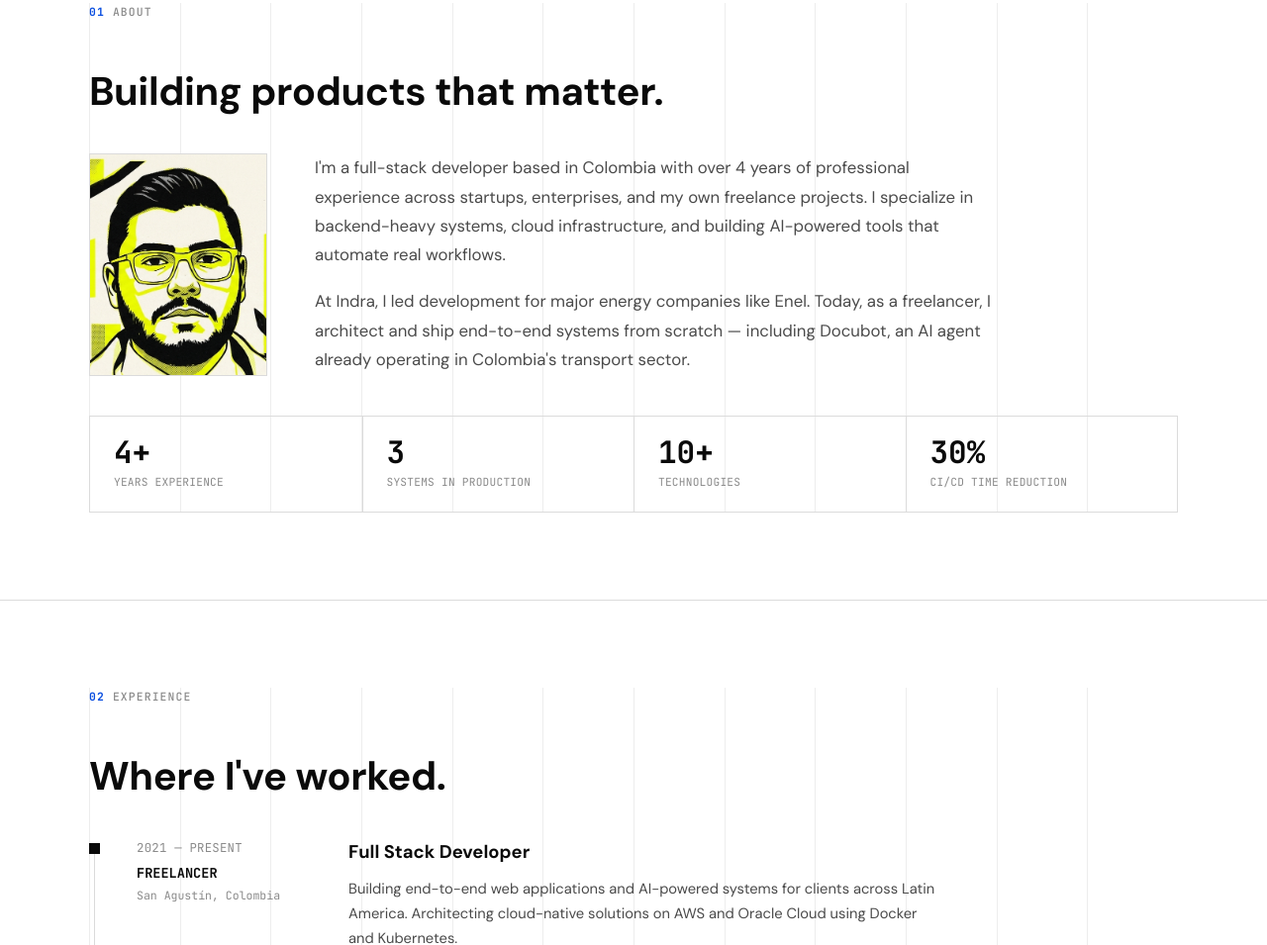
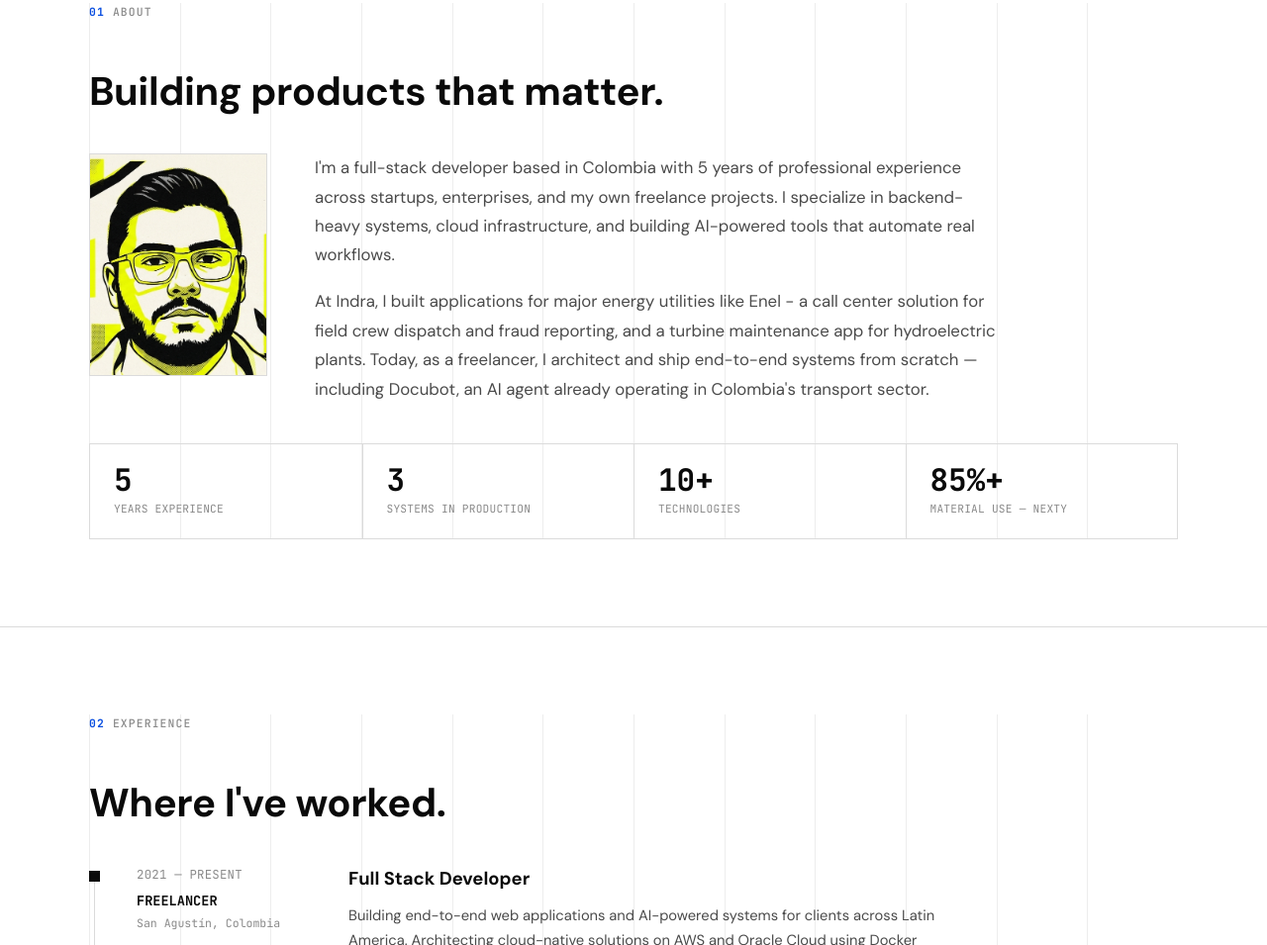
Before and after one commit to Brando1998/portafolio, a plain HTML site: page index.html in a window 1280 px wide. Shown: the part 886-1841 px from the top of the page at 99% size. Drawn offline with Linux system fonts and the light colour scheme.

Commit message:
fix: corregir afirmaciones de la seccion Acerca de
"At Indra, I led development" / "lideré el desarrollo" contradecia la propia
linea de tiempo 70 lineas mas abajo, que ya dice "Semi Senior Developer" y
"Contributed to backend and frontend architecture". La misma pagina hacia dos
afirmaciones distintas de seniority sobre el mismo empleo.

"over 4 years" / "más de 4 años" y el contador "4+": son 5 anos.

El contador "30% CI/CD time reduction" no tiene respaldo en ninguna parte: ni
en un proyecto, ni en la linea de tiempo, ni en el CV, donde se retiro
explicitamente por no poder verificarlo. Se reemplaza por 85%+ de
aprovechamiento de material en Nexty, que esta en la tarjeta del proyecto y
tiene demo publica en nexty.my.

```diff
--- a/index.html
+++ b/index.html
@@ -93,14 +93,14 @@
         <img src="assets/images/me/me-brutalist.png" alt="Brando Díaz"/>
       </div>
       <div class="about-text">
-        <p class="en">I'm a full-stack developer based in Colombia with over 4 years of professional experience across startups, enterprises, and my own freelance projects. I specialize in backend-heavy systems, cloud infrastructure, and building AI-powered tools that automate real workflows.</p>
-        <p class="es">Soy un desarrollador full-stack basado en Colombia con más de 4 años de experiencia profesional en startups, empresas y proyectos freelance propios. Me especializo en sistemas backend complejos, infraestructura cloud y herramientas con IA que automatizan flujos de trabajo reales.</p>
-        <p class="en">At Indra, I led development for major energy companies like Enel. Today, as a freelancer, I architect and ship end-to-end systems from scratch — including Docubot, an AI agent already operating in Colombia's transport sector.</p>
-        <p class="es">En Indra, lideré el desarrollo para grandes empresas como Enel. Hoy, como freelancer, diseño y entrego sistemas completos desde cero — incluyendo Docubot, un agente IA ya operando en el sector transporte de Colombia.</p>
+        <p class="en">I'm a full-stack developer based in Colombia with 5 years of professional experience across startups, enterprises, and my own freelance projects. I specialize in backend-heavy systems, cloud infrastructure, and building AI-powered tools that automate real workflows.</p>
+        <p class="es">Soy un desarrollador full-stack basado en Colombia con 5 años de experiencia profesional en startups, empresas y proyectos freelance propios. Me especializo en sistemas backend complejos, infraestructura cloud y herramientas con IA que automatizan flujos de trabajo reales.</p>
+        <p class="en">At Indra, I built applications for major energy utilities like Enel - a call center solution for field crew dispatch and fraud reporting, and a turbine maintenance app for hydroelectric plants. Today, as a freelancer, I architect and ship end-to-end systems from scratch — including Docubot, an AI agent already operating in Colombia's transport sector.</p>
+        <p class="es">En Indra, desarrollé aplicaciones para compañías del sector energético como Enel - una solución de call center para gestión de cuadrillas y reporte de fraudes, y una aplicación de mantenimiento de turbinas para centrales hidroeléctricas. Hoy, como freelancer, diseño y entrego sistemas completos desde cero — incluyendo Docubot, un agente IA ya operando en el sector transporte de Colombia.</p>
       </div>
       <div class="stats-row">
         <div class="stat-tile">
-          <div class="stat-num">4+</div>
+          <div class="stat-num">5</div>
           <div class="stat-label en">Years experience</div>
           <div class="stat-label es">Años de experiencia</div>
         </div>
@@ -115,9 +115,9 @@
           <div class="stat-label es">Tecnologías</div>
         </div>
         <div class="stat-tile">
-          <div class="stat-num">30%</div>
-          <div class="stat-label en">CI/CD time reduction</div>
-          <div class="stat-label es">Reducción con CI/CD</div>
+          <div class="stat-num">85%+</div>
+          <div class="stat-label en">Material use — Nexty</div>
+          <div class="stat-label es">Aprovechamiento — Nexty</div>
         </div>
       </div>
     </div>
```
